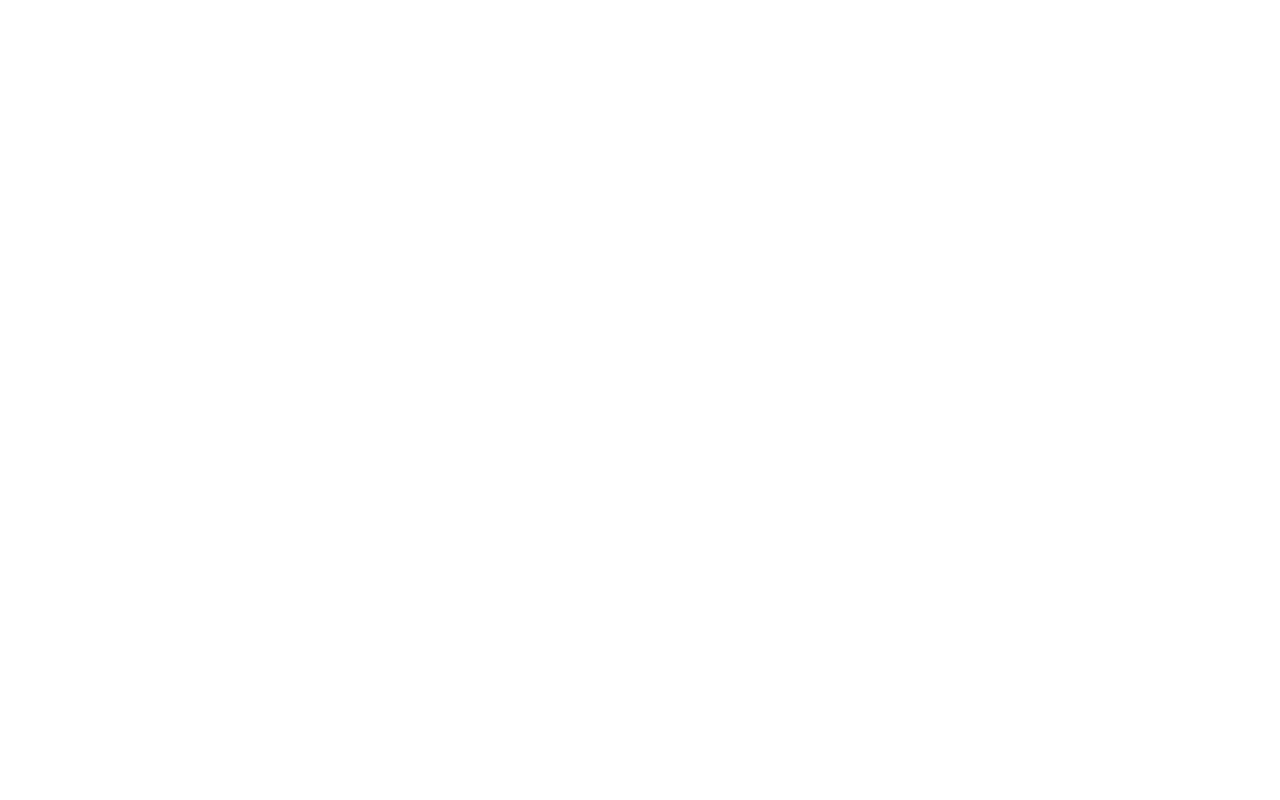
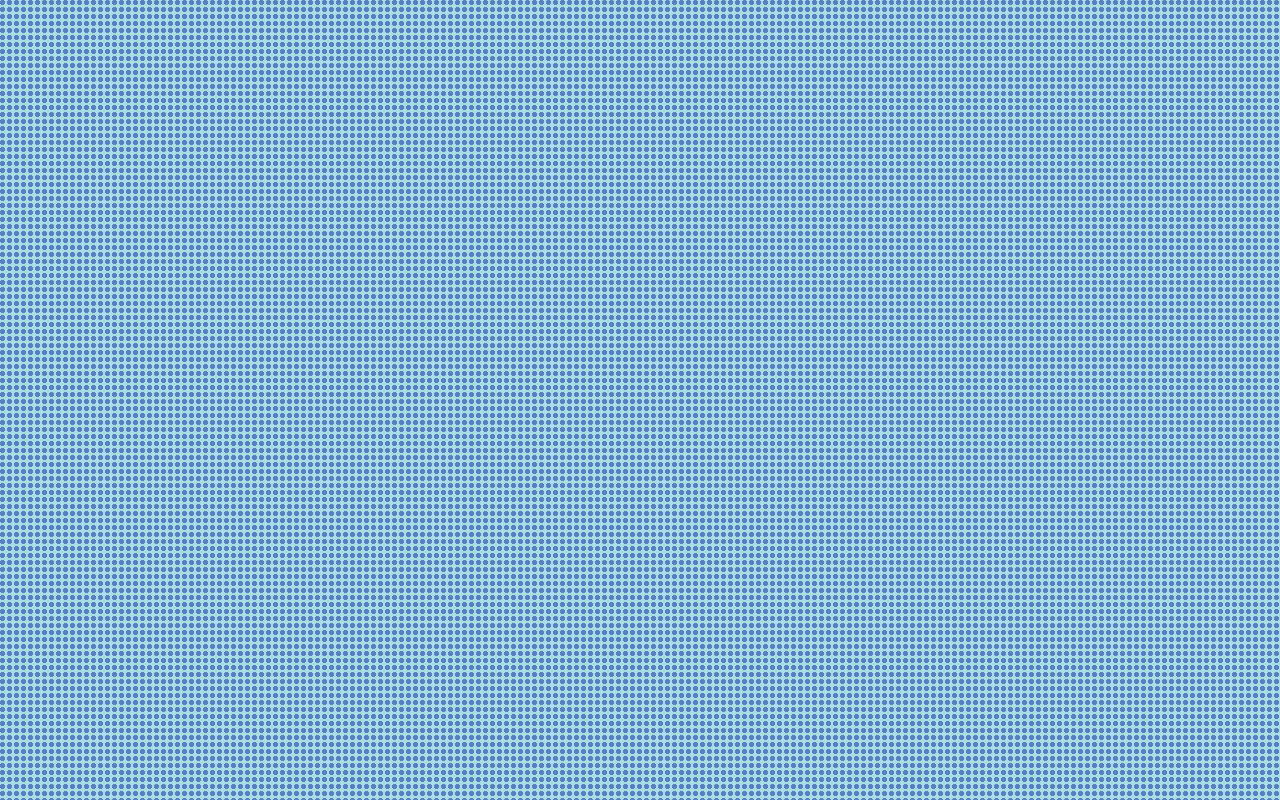
Before and after one commit to raptorp/interest-based-website, a plain HTML site: page index.html in a window 1280 px wide. Drawn offline with Linux system fonts and the light colour scheme.

Commit message:
backdrop setup

```diff
--- a/css/style.css
+++ b/css/style.css
@@ -0,0 +1,9 @@
+body {
+  margin: 0;
+}
+
+.backdrop {
+  background-image: url(../Image/dot.png);
+  width: 100%;
+  height: 100vh;
+}
--- a/index.html
+++ b/index.html
@@ -5,6 +5,9 @@
     <meta http-equiv="X-UA-Compatible" content="IE=edge" />
     <meta name="viewport" content="width=device-width, initial-scale=1.0" />
     <title>testing shit</title>
+    <link rel="stylesheet" href="css/style.css" />
   </head>
-  <body></body>
+  <body>
+    <div class="backdrop"></div>
+  </body>
 </html>
```
Also changed, not shown: Image/dot-background-2.png (added), Image/dot-background-3.png (added), Image/dot-background.png (added), Image/dot.png (added).
